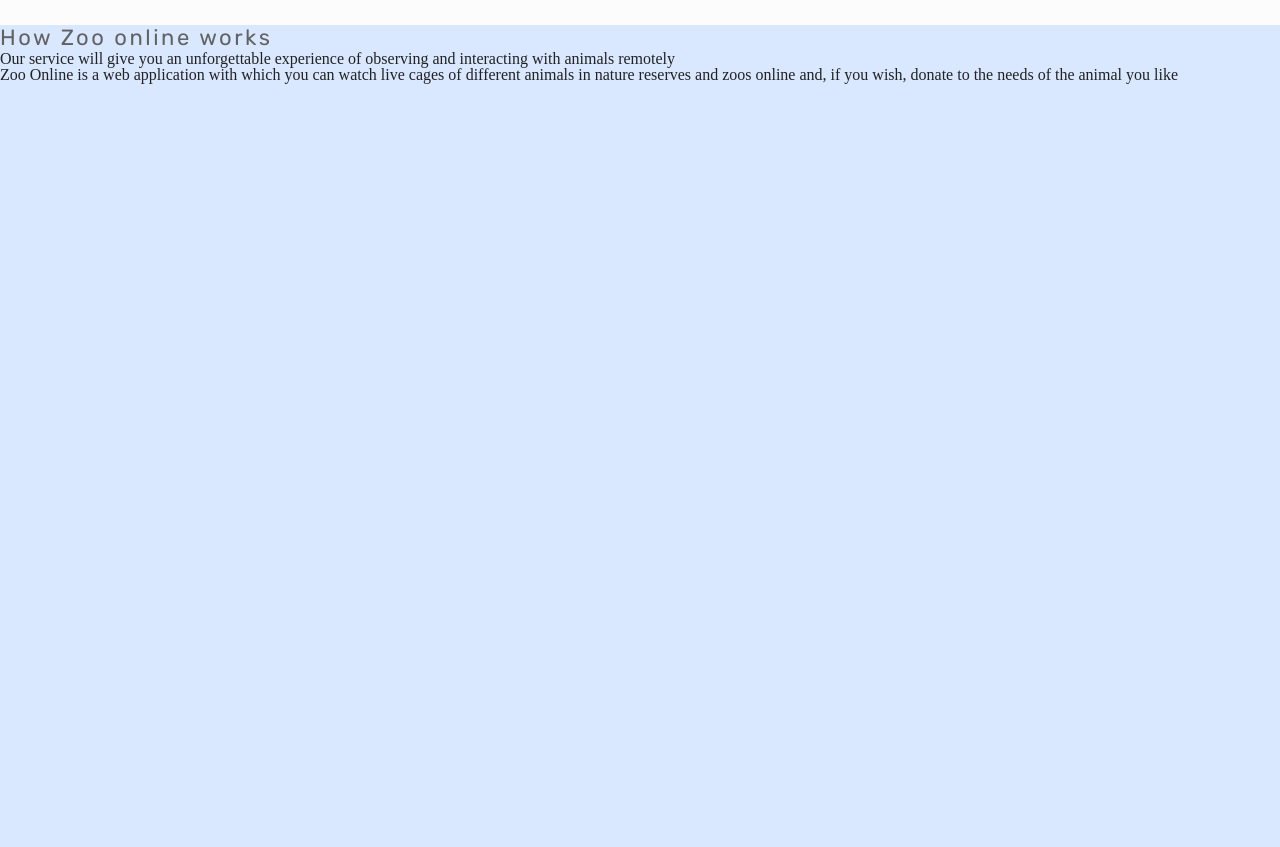
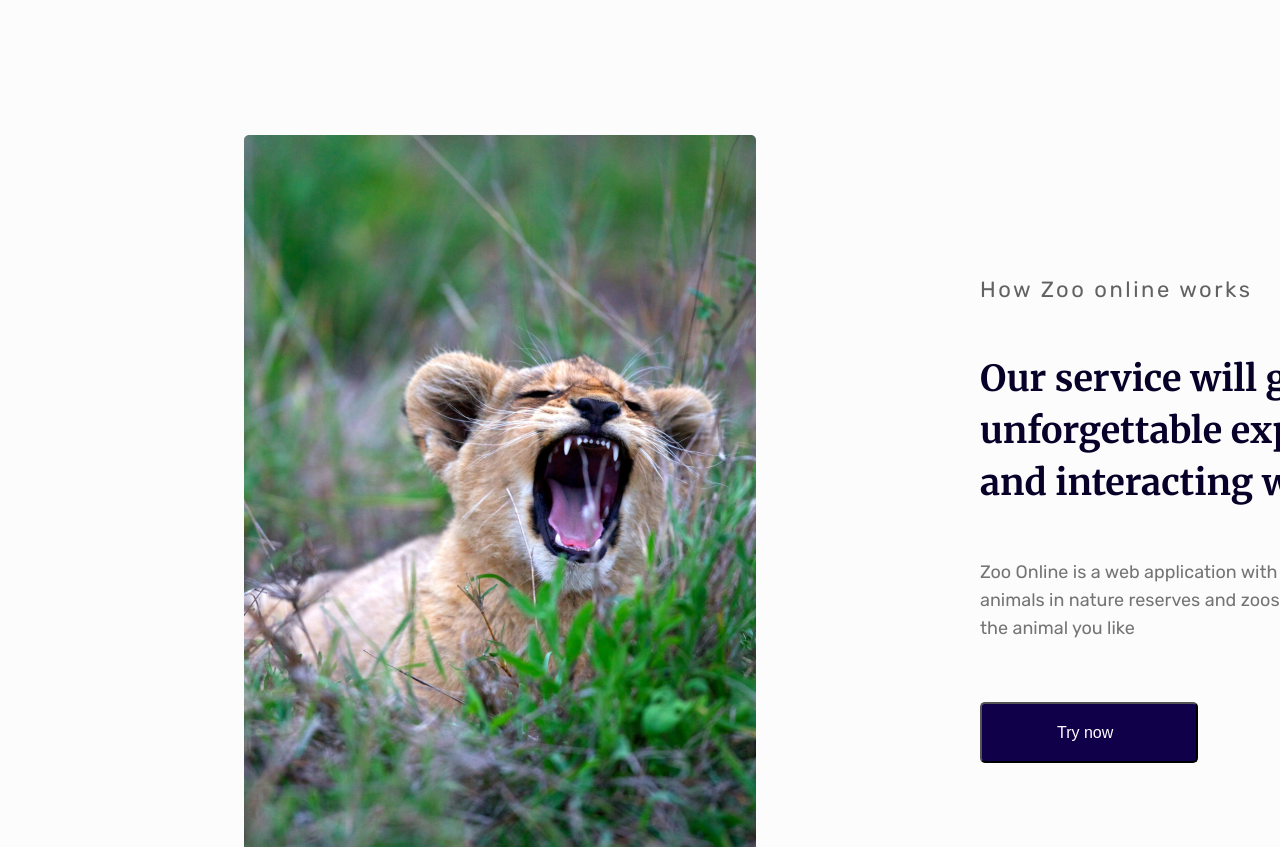
Before and after one commit to K-Lenka/k-lenka-projects, a plain HTML site: page online-zoo/index.html in a window 1280 px wide. Shown: the part 900-1747 px from the top of the page. Drawn offline with Linux system fonts and the light colour scheme.

Commit message:
feat: add html formating and css style to second section about zoo

```diff
--- a/online-zoo/index.html
+++ b/online-zoo/index.html
@@ -73,10 +73,8 @@
                 <div class="header-title">
                     <h4 class="title">Wild park</h4>
                     <h1 class="intro-title">Watch your favorite animal online</h1>
-
                     <button class="header_btn" id="choose-zoo">Choose zoo</button>
                     <button class="header_btn" id="watch-online">Watch online</button>
-
                 </div>
 
                 <div class="panda-image-block">
@@ -89,16 +87,20 @@
 
 
     <section class="how-zoo-works">
-        <div>
+        <div class="lion-image-block">
+            <img class="lion_img" src="./assets/JPG/Lion.jpg" alt="lion">
+        </div>
+
+        <div class="text-block">
             <h4 class="title">How Zoo online works</h4>
-            <h2 class="subtitle">Our service will give you an unforgettable experience of observing and interacting with animals remotely</h2>
-            <h5>Zoo Online is a web application with which you can watch live cages of different animals in nature reserves and zoos online and, if you wish, donate to the needs of the animal you like</h5>
+            <h2 class="subtitle">Our service will give you an unforgettable experience of observing and interacting with animals remotely
+            </h2>
+            <h5 class="aboutAppZoo">Zoo Online is a web application with which you can watch live cages of different animals in nature reserves and zoos online and, if you wish, donate to the needs of the animal you like
+            </h5>
+            <button class="tryNow_btn">Try now</button>
+        </div>
 
 
-        </div>
-        <div>
-
-        </div>
     </section>
 
 
--- a/online-zoo/style.css
+++ b/online-zoo/style.css
@@ -17,6 +17,9 @@ body {
     font-family: 'Merriweather', serif, 'Rubik', sans-serif;
     background: #FCFCFC
 }
+
+
+/* First section */
 
 .wrapper {
     height: 870px;
@@ -58,8 +61,16 @@ body {
     margin: 33px 92px 29px 184px;
 }
 
+.navbar-link {
+    font-family: 'Rubik', sans-serif;
+    font-size: 18px;
+}
+
 #about {
     margin-right: 130px;
+    font-weight: 500;
+    font-size: 18px;
+    font: bolder;
 }
 
 #map {
@@ -185,10 +196,66 @@ body {
     height: 673px;
 }
 
+
+/* Second section */
+
 .how-zoo-works {
     display: flex;
+    flex-direction: row;
+    flex-wrap: wrap;
+    align-items: center;
+    justify-content: start;
     height: 980px;
-    background: #D9E8FF;
+    background: #FCFCFC;
+}
+
+.text-block {
+    width: 696px;
+    height: 477px;
+}
+
+.subtitle {
+    font-family: 'Merriweather', serif;
+    font-style: normal;
+    font-weight: bold;
+    font-size: 36px;
+    line-height: 145%;
+    color: #080029;
+    margin: 50px 0;
+}
+
+.aboutAppZoo {
+    font-family: 'Rubik', sans-serif;
+    font-style: normal;
+    font-weight: normal;
+    font-size: 18px;
+    line-height: 154%;
+    color: #747474;
+    margin: 40px 0;
+}
+
+.tryNow_btn {
+    display: flex;
+    flex-direction: row;
+    align-items: flex-start;
+    padding: 20px 75px;
+    width: 218px;
+    height: 61px;
+    background: #0F0049;
+    border-radius: 5px;
+    color: white;
+    margin: 60px 478px 0 0;
+}
+
+.lion-image-block {
+    width: 512px;
+    height: 760px;
+    margin: 110px 224px 110px 244px;
+}
+
+.lion_img {
+    width: 512px;
+    height: 760px;
 }
 
 .famous-pets {
```
